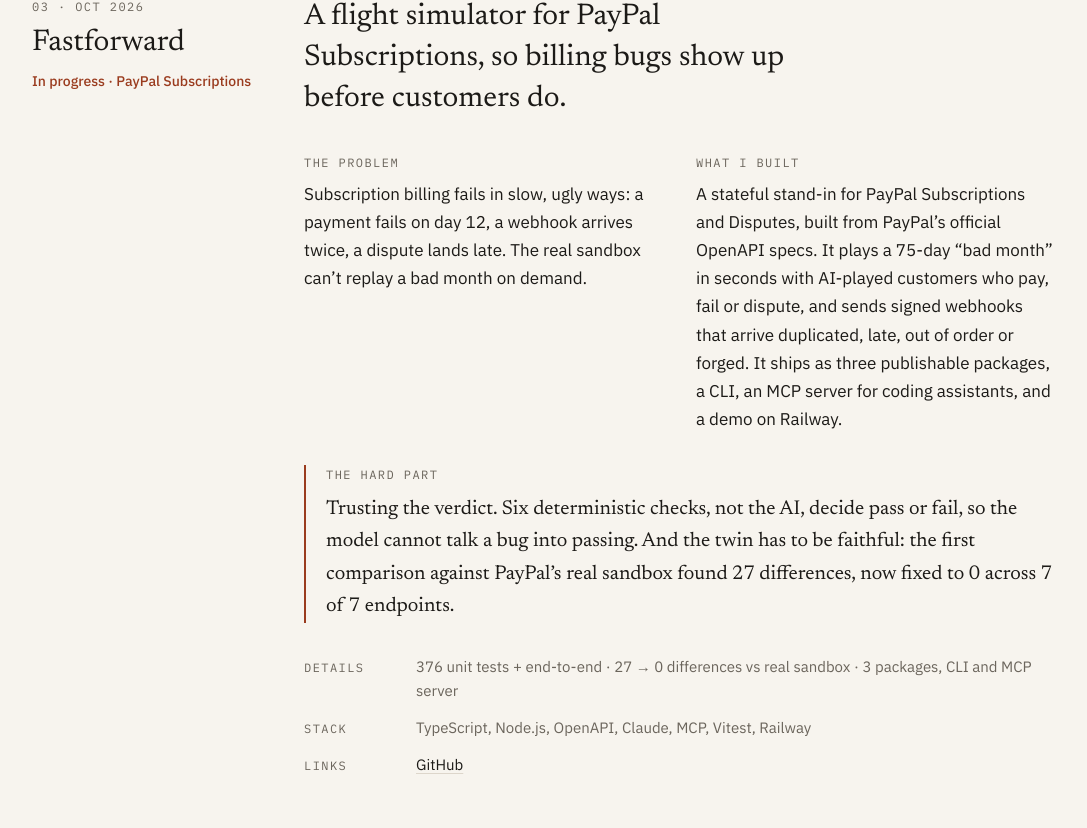
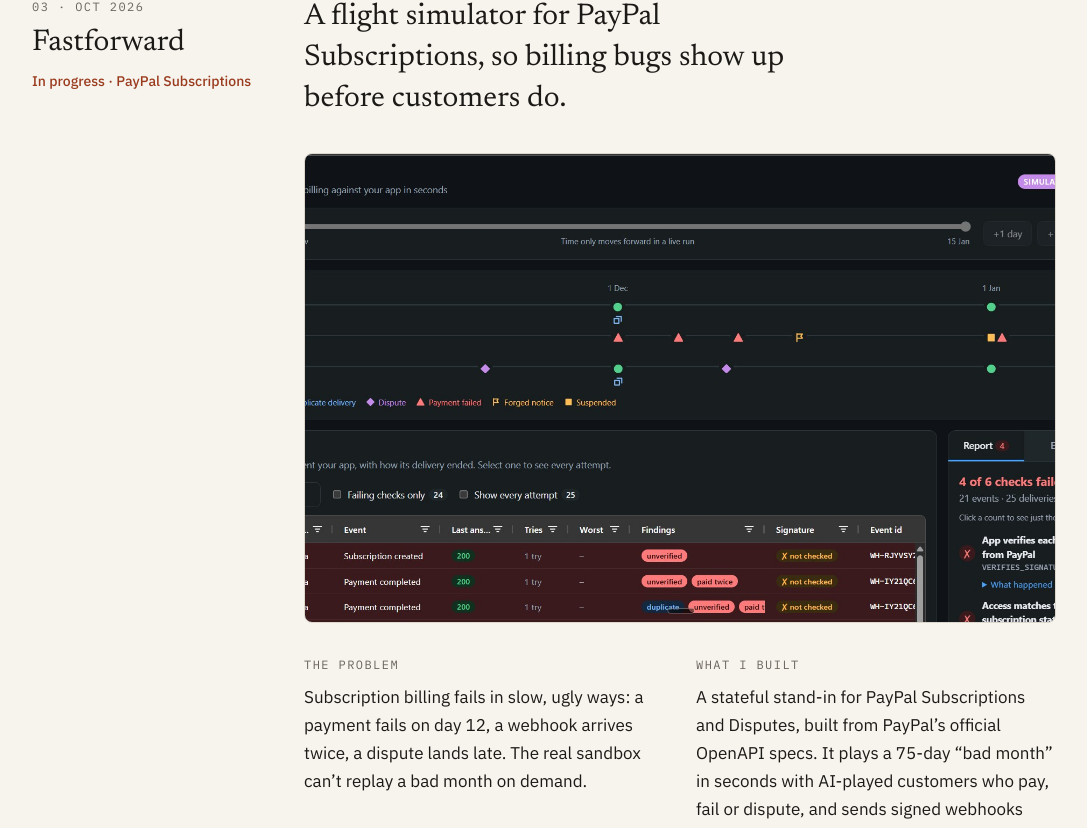
Before and after one commit to VinayG759/My-PortFolio, a React (Vite) app: page / in a window 1280 px wide. Shown: the part 4012-4840 px from the top of the page, without its empty margins (96-1183 px from the left). Built offline with nearby package versions, Linux system fonts and the light colour scheme.

Commit message:
feat: add Fastforward screenshot, update earlier projects

```diff
--- a/src/data/work.ts
+++ b/src/data/work.ts
@@ -1,6 +1,7 @@
 import sentinelops from '../assets/work/sentinelops.jpg';
 import omniflow from '../assets/work/omniflow.jpg';
 import sangam from '../assets/work/sangam.jpg';
+import fastforward from '../assets/work/fastforward.jpg';
 
 export interface Link {
   label: string;
@@ -75,6 +76,7 @@
     facts: ['376 unit tests + end-to-end', '27 → 0 differences vs real sandbox', '3 packages, CLI and MCP server'],
     stack: ['TypeScript', 'Node.js', 'OpenAPI', 'Claude', 'MCP', 'Vitest', 'Railway'],
     links: [{ label: 'GitHub', href: 'https://github.com/VinayG759/FastForward' }],
+    image: { src: fastforward, alt: 'Fastforward run view: a virtual-date timeline per customer, a deliveries table and a report of failed checks' },
   },
   {
     slug: 'sangam',
@@ -121,22 +123,22 @@
 
 export const earlierWork: { name: string; what: string; stack: string; href: string }[] = [
   {
-    name: 'Student Management System',
-    what: 'CRUD REST API for student records.',
-    stack: 'Spring Boot · MySQL',
-    href: 'https://github.com/VinayG759/Student-Management-System',
+    name: 'Citizen’s Voice',
+    what: 'Report a civic problem by phone in Kannada, Hindi or English; Gemma 4 acts as the clerk. Hacktoberfest Hack Day Bengaluru.',
+    stack: 'Python · Gemma 4 · Vobiz · Sarvam',
+    href: 'https://github.com/VinayG759/Citizen-s-Voice',
+  },
+  {
+    name: 'TaskPilot (Multi-Agent Task Management)',
+    what: 'Four Claude agents turn a Telegram message into a checked task, then remind the owner before it is due.',
+    stack: 'FastAPI · Claude · Telegram',
+    href: 'https://github.com/VinayG759/Multi-Agent-AI-Task-Management-System',
   },
   {
     name: 'Cryptoverse',
     what: 'Crypto prices, coin stats, exchanges and news.',
     stack: 'React · Redux Toolkit',
     href: 'https://github.com/VinayG759/Cryptoverse',
-  },
-  {
-    name: 'Weather Master',
-    what: 'Temperature, humidity, UV and air quality for any city.',
-    stack: 'JavaScript',
-    href: 'https://github.com/VinayG759/Weather-Master-',
   },
   {
     name: 'Bipedal Walking Robot',
```
Also changed, not shown: src/assets/work/fastforward.jpg (added).
